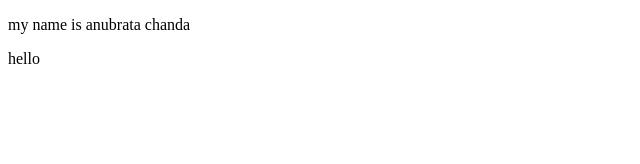
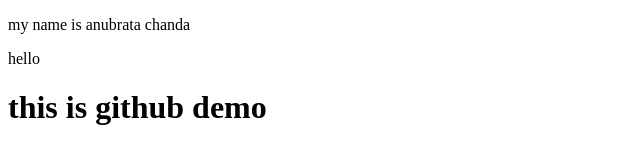
Before and after one commit to Anubrata-01/gitHubDemo, a plain HTML site: page index.html in a window 1280 px wide. Shown: the whole page, without its empty margins (0-640 px from the left). Drawn offline with Linux system fonts and the light colour scheme.

Commit message:
new changes in anubrata

```diff
--- a/index.html
+++ b/index.html
@@ -8,5 +8,6 @@
 <body>
     <p>my name is anubrata chanda</p>
     <p>hello</p>
+    <h1>this is github demo</h1>
 </body>
 </html>
```
